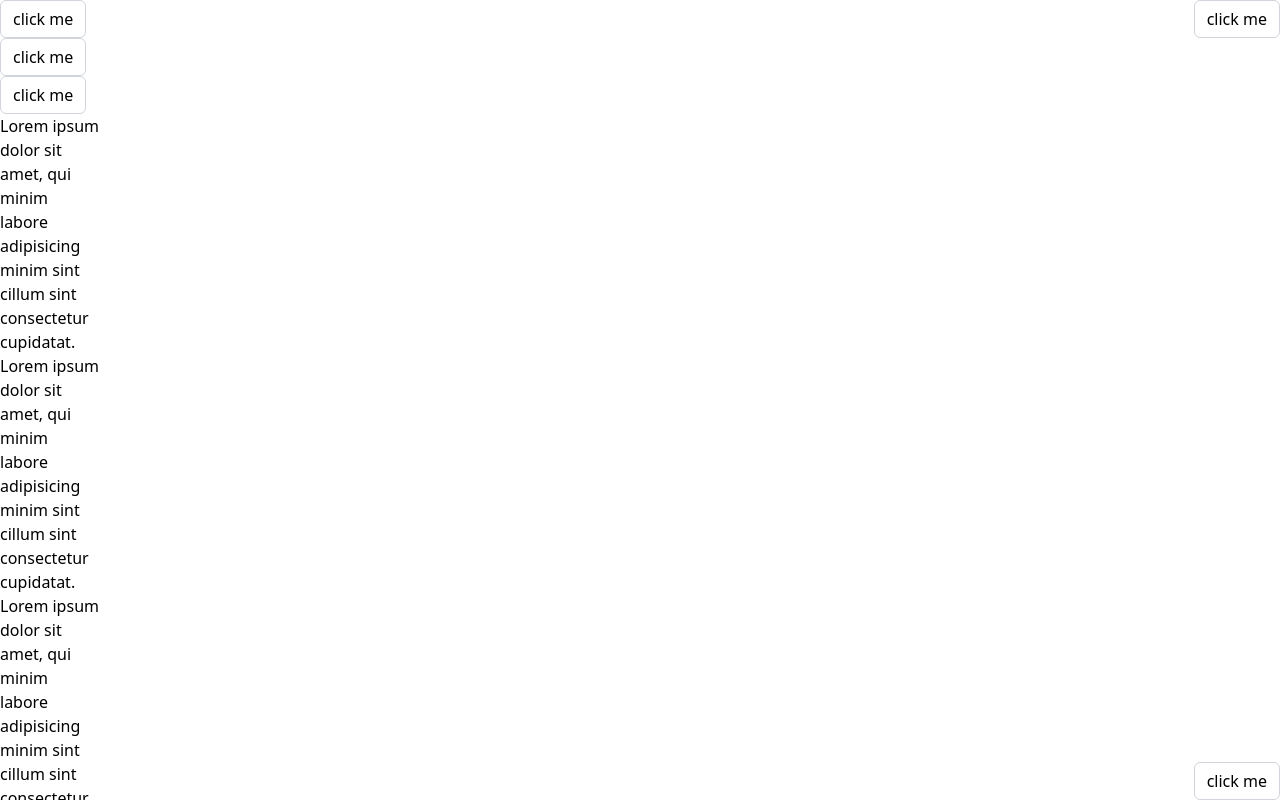
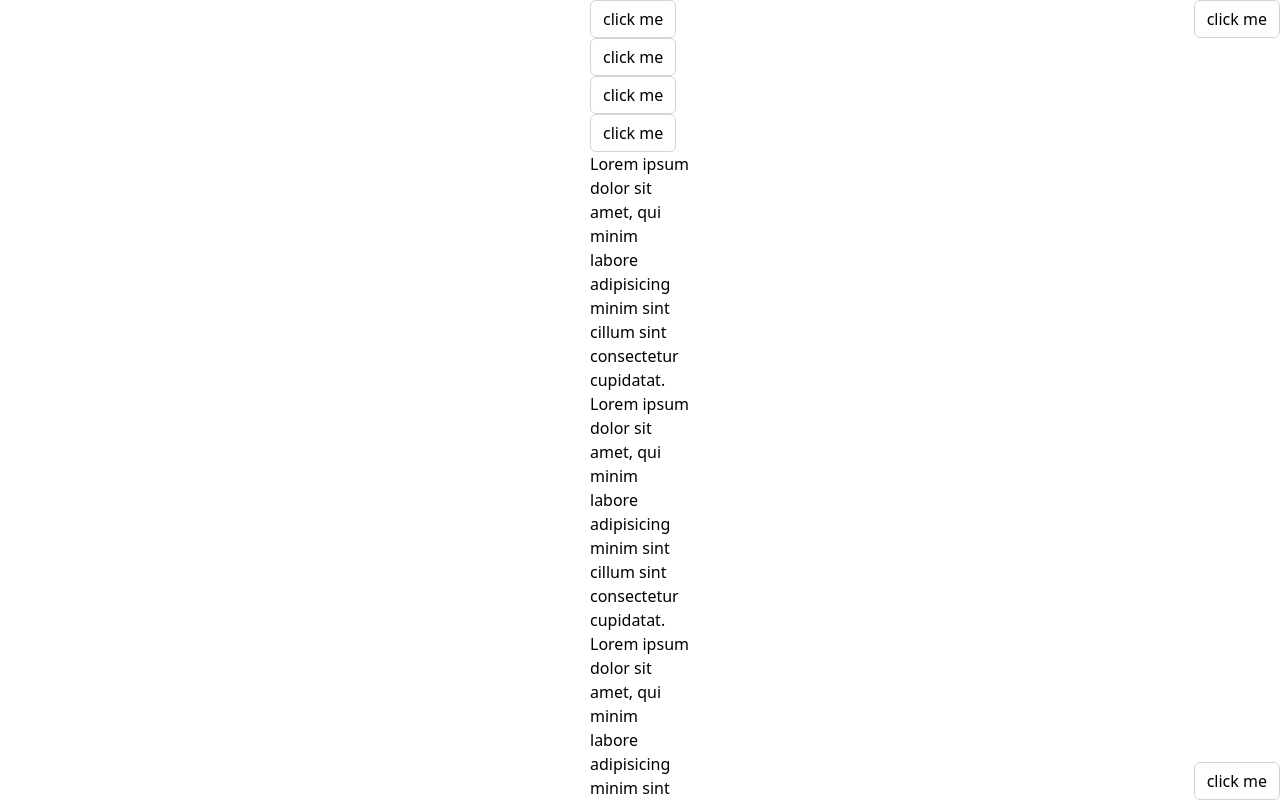
Before and after one commit to hudy9x/komponents, a React (Create React App) app: page / in a window 1280 px wide. Shown: the top 800 px of the page. Built offline with nearby package versions, Linux system fonts and the light colour scheme.

Commit message:
make sure the tooltip always at top center

```diff
--- a/src/components/Tooltip/TooltipModal.tsx
+++ b/src/components/Tooltip/TooltipModal.tsx
@@ -14,8 +14,9 @@ export default function TooltipModal({ id, title }: { id: string, title: string
       const tooltip = ref.current;
       if (!tooltip) return;
 
-      const { top, left, height  } = elem.getBoundingClientRect()
-      // const tooltipWidth = tooltip.offsetWidth
+      let { top, left, height  } = elem.getBoundingClientRect()
+      const tooltipWidth = tooltip.offsetWidth
+      const elemWidth = elem.offsetWidth
       // const tooltipHeight = tooltip.offsetHeight
       // const offset = 5
 
@@ -36,7 +37,11 @@ export default function TooltipModal({ id, title }: { id: string, title: string
       //     return;
       //   }
       // }
-
+      if (tooltipWidth > elemWidth) {
+        left = left - (tooltipWidth - elemWidth)/2
+      } else {
+        left = left + (elemWidth - tooltipWidth)/2
+      }
       setPosition([top - height - 5, left])
       // setVisible(true)
     }
--- a/src/containers/TooltipContainer.tsx
+++ b/src/containers/TooltipContainer.tsx
@@ -3,7 +3,7 @@ import { Tooltip } from "../components";
 export default function TooltipContainer() {
   return (
     <div>
-      <div className="w-[100px]" >
+      <div className="w-[100px] m-auto" >
 
         <Tooltip title="Tooltip 1st" >
           <button className="1238912">click me</button>
@@ -12,6 +12,9 @@ export default function TooltipContainer() {
           <button className="123">click me</button>
         </Tooltip>
         <Tooltip title="Tooltip 3rd" >
+          <button className="098091">click me</button>
+        </Tooltip>
+        <Tooltip title="me" >
           <button className="098091">click me</button>
         </Tooltip>
         <p>Lorem ipsum dolor sit amet, qui minim labore adipisicing minim sint cillum sint consectetur cupidatat.</p>
```
